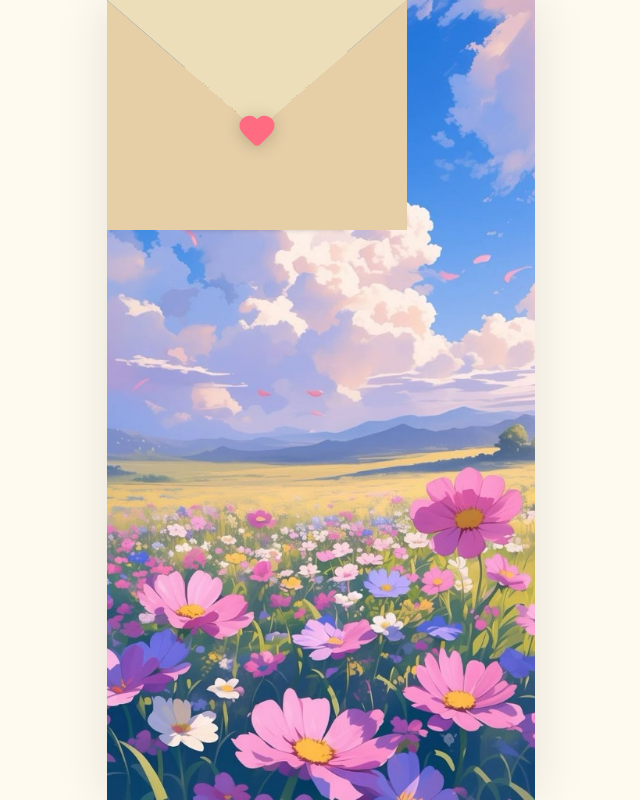
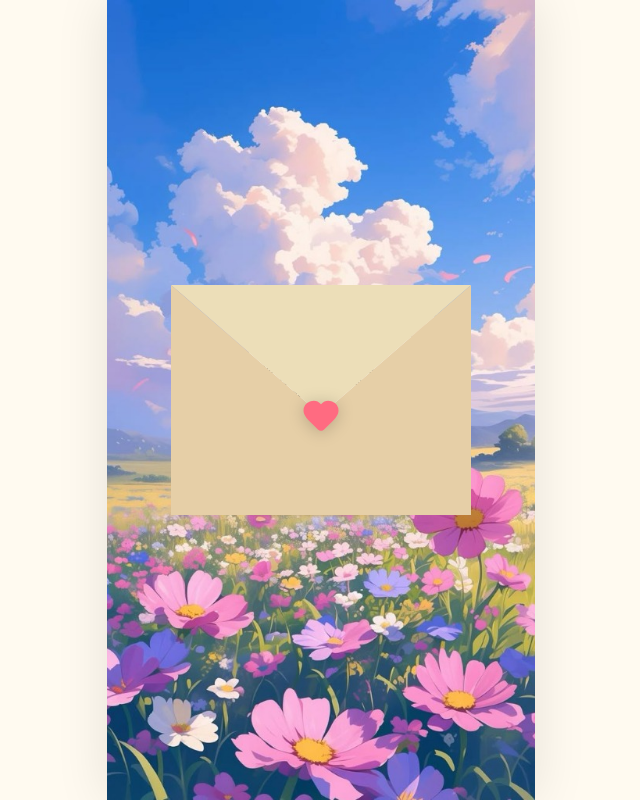
Before and after one commit to Mangoo0o/crush, a React (Vite) app: page / in a window 1280 px wide. Shown: the whole page, without its empty margins (319-959 px from the left). Built offline with nearby package versions, Linux system fonts and the light colour scheme.

Commit message:
fix: enforce absolute centering for envelope landing page

```diff
--- a/src/index.css
+++ b/src/index.css
@@ -77,13 +77,14 @@ body {
 }
 
 .envelope-wrapper {
-  position: relative;
+  position: absolute;
+  top: 50%;
+  left: 50%;
+  transform: translate(-50%, -50%);
   width: 300px;
   height: 230px;
   z-index: 10;
   cursor: pointer;
-  /* Resetting margin to let parent handle centering */
-  margin: 0;
 }
 
 .envelope {
```
